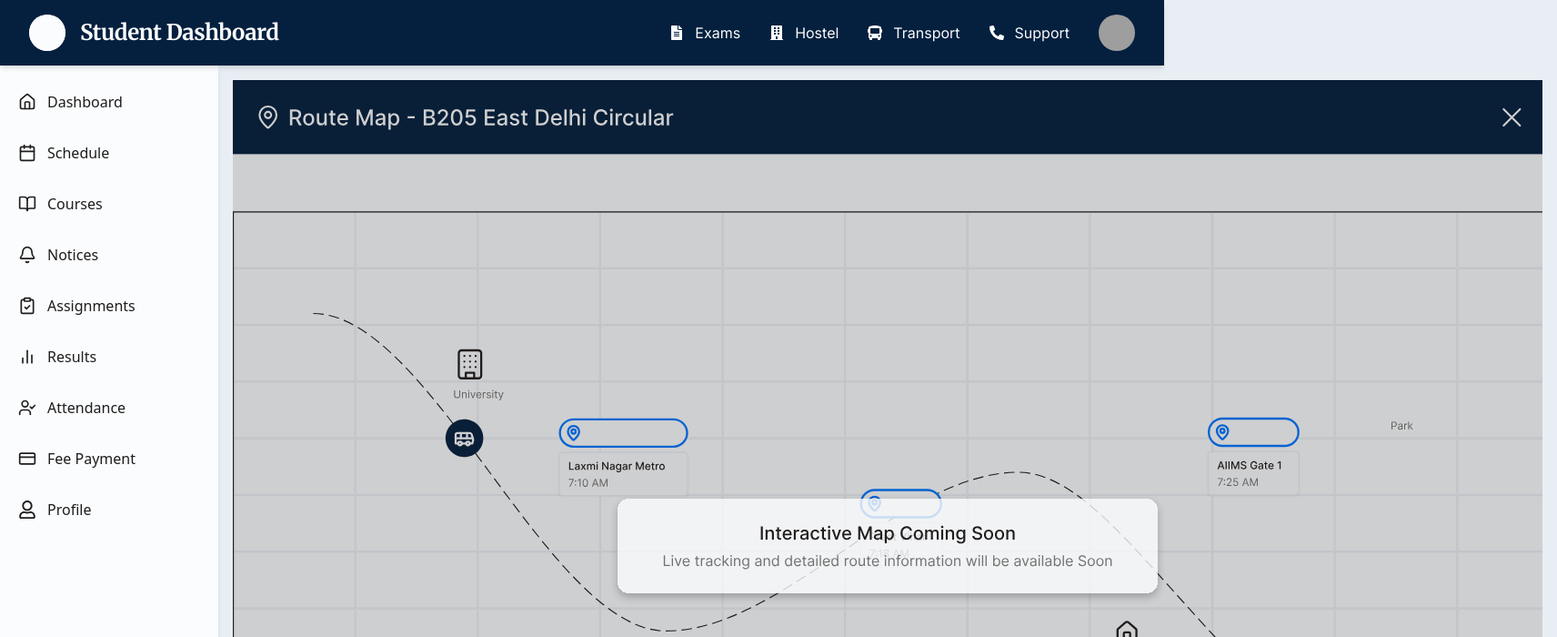
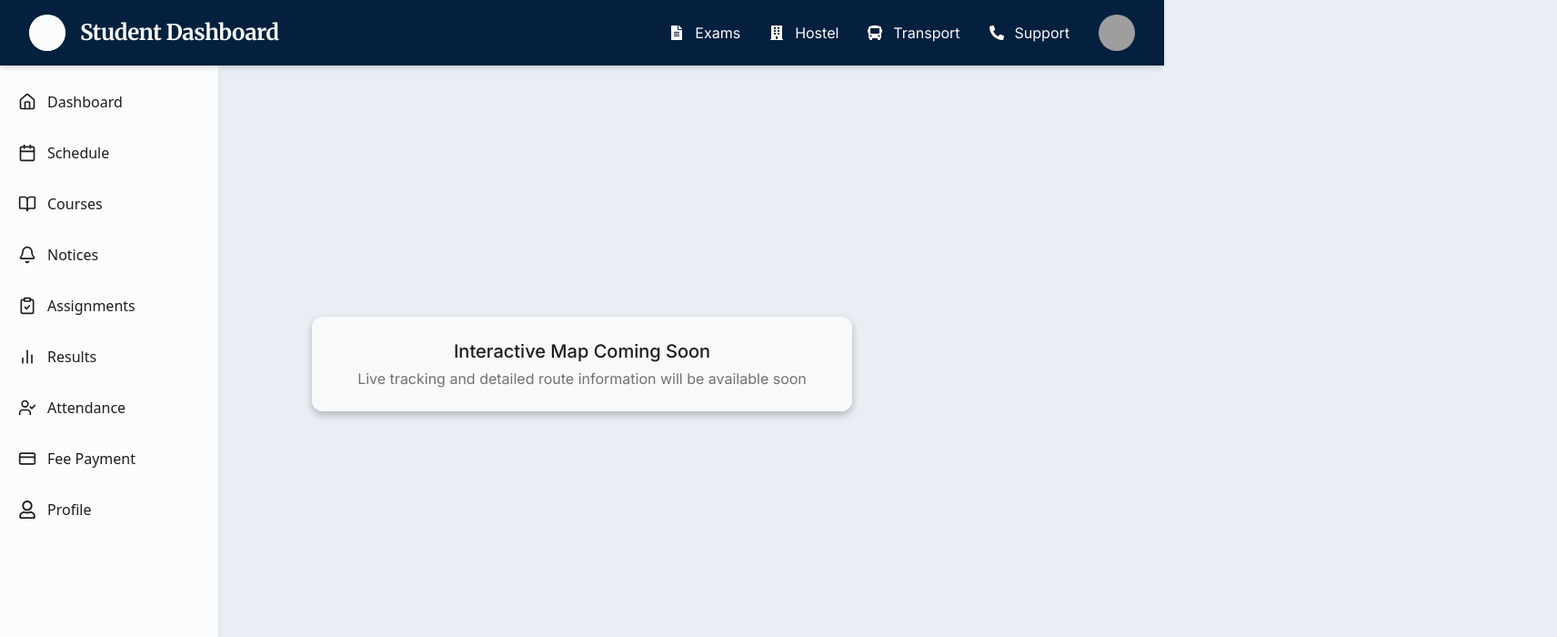
Before and after one commit to Aristiec/SMSfrontend, a React (Vite) app in the folder frontend/: page /student/transport/map in a window 1280 px wide. Shown: the top 700 px of the page at 91% size, 1712 px wide, since content can reach past the window. Built offline with nearby package versions, Linux system fonts and the light colour scheme; grey boxes are pictures that could not be loaded; a web font is replaced by a local one.

Commit message:
updated transport map

```diff
--- a/frontend/src/components/student/TransportMap.jsx
+++ b/frontend/src/components/student/TransportMap.jsx
@@ -1,14 +1,20 @@
 import React from 'react'
-import MapImage from '../../assets/MapImage.svg'
+// import MapImage from '../../assets/MapImage.svg'
 
 const TransportMap = () => {
   return (
       <div
-  className="w-[1440px] h-[1024px] min-h-screen  bg-center"
-  style={{ backgroundImage: `url(${MapImage})` }}
->
-
-</div>
+      className=" w-[594px] h-[104px]  fixed inset-0 m-auto rounded-[12px] p-6
+       bg-[#FAFCFDCC] shadow-[0px_4px_8px_0px_rgba(0,0,0,0.24)]
+       flex flex-col gap-1 items-center justify-center"
+    >
+      <h2 className="text-[20px] leading-[28px] font-medium text-[#1F1D1D] text-center font-[Inter]">
+        Interactive Map Coming Soon
+      </h2>
+      <p className="text-[16px] leading-[24px] font-normal text-[#717171] text-center font-[Inter]">
+        Live tracking and detailed route information will be available soon
+      </p>
+    </div>
   )
 }
 
```
